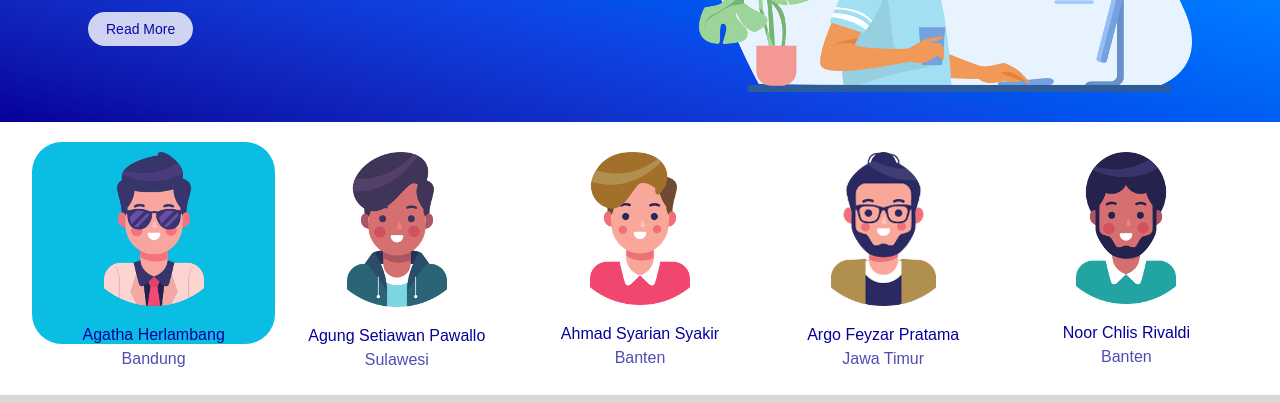
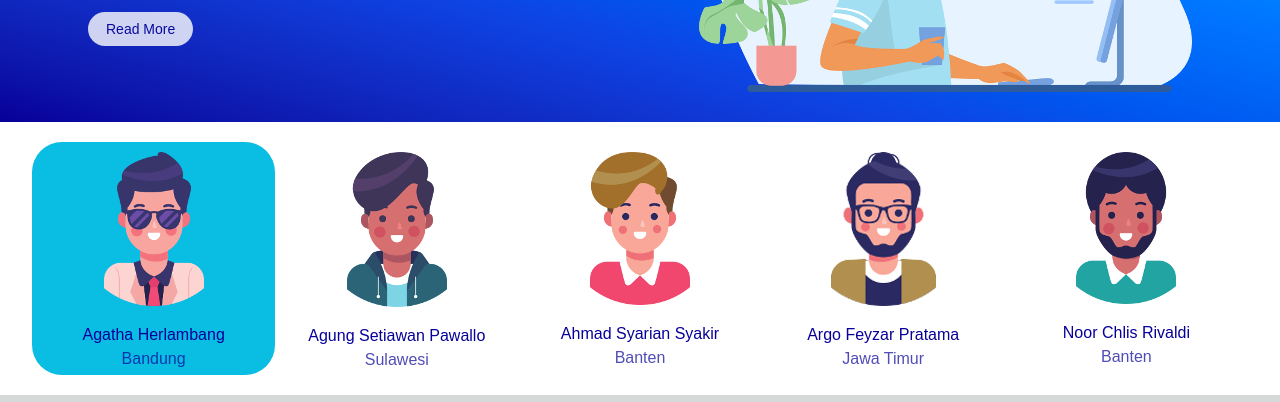
Before and after one commit to DtsA14/A14new, a plain HTML site: page index.html in a window 1280 px wide. In both pictures the pointer is over the element 153 px from the left and 548 px from the top of the page. Shown: the part 290-692 px from the top of the page. Drawn offline with Linux system fonts and the light colour scheme.

Commit message:
Update style.css

```diff
--- a/style.css
+++ b/style.css
@@ -171,10 +171,10 @@ nav ul li a:hover{
     padding: 20px 0;
 }
 
-.lesson-icon:hover {
+.lesson:hover {
     background-color:#0abde3;
     border-radius:30px;
-    transition:rotateY:130deg;
+    transform:rotate:130deg;
 }
 
 .lesson{
```
